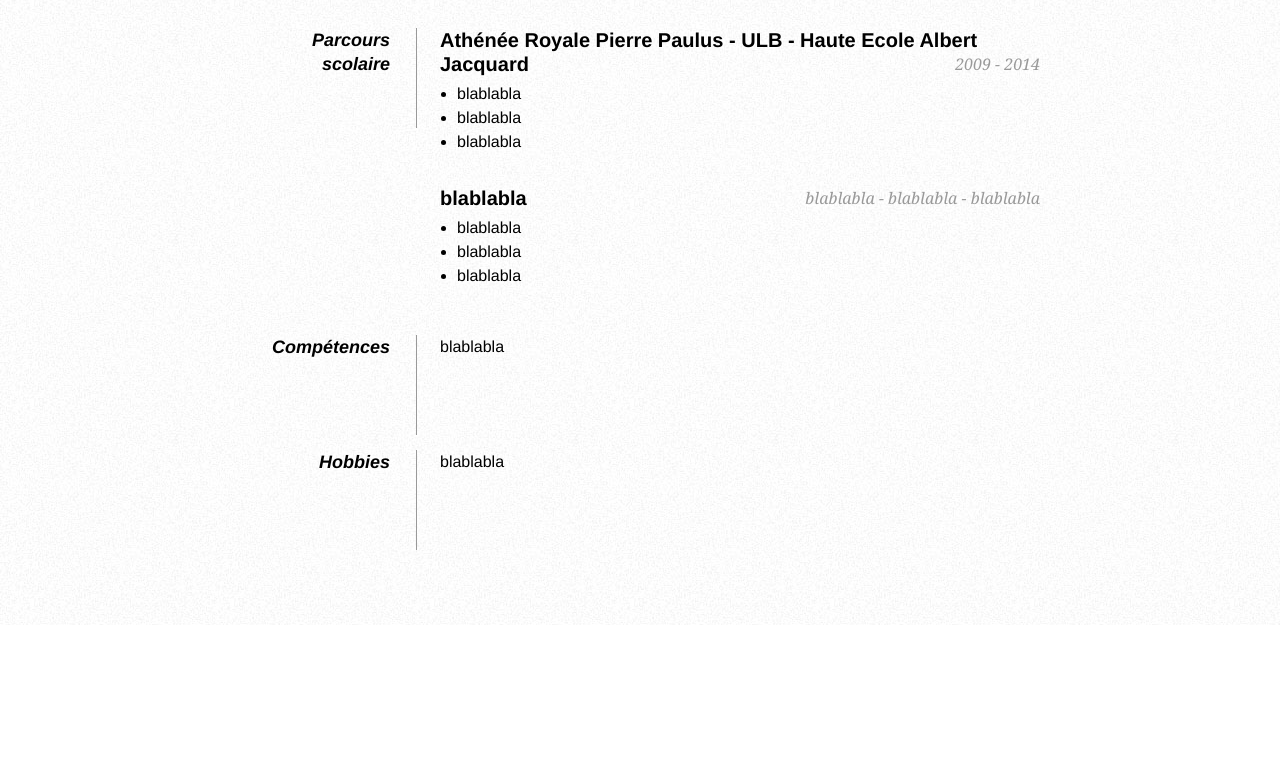
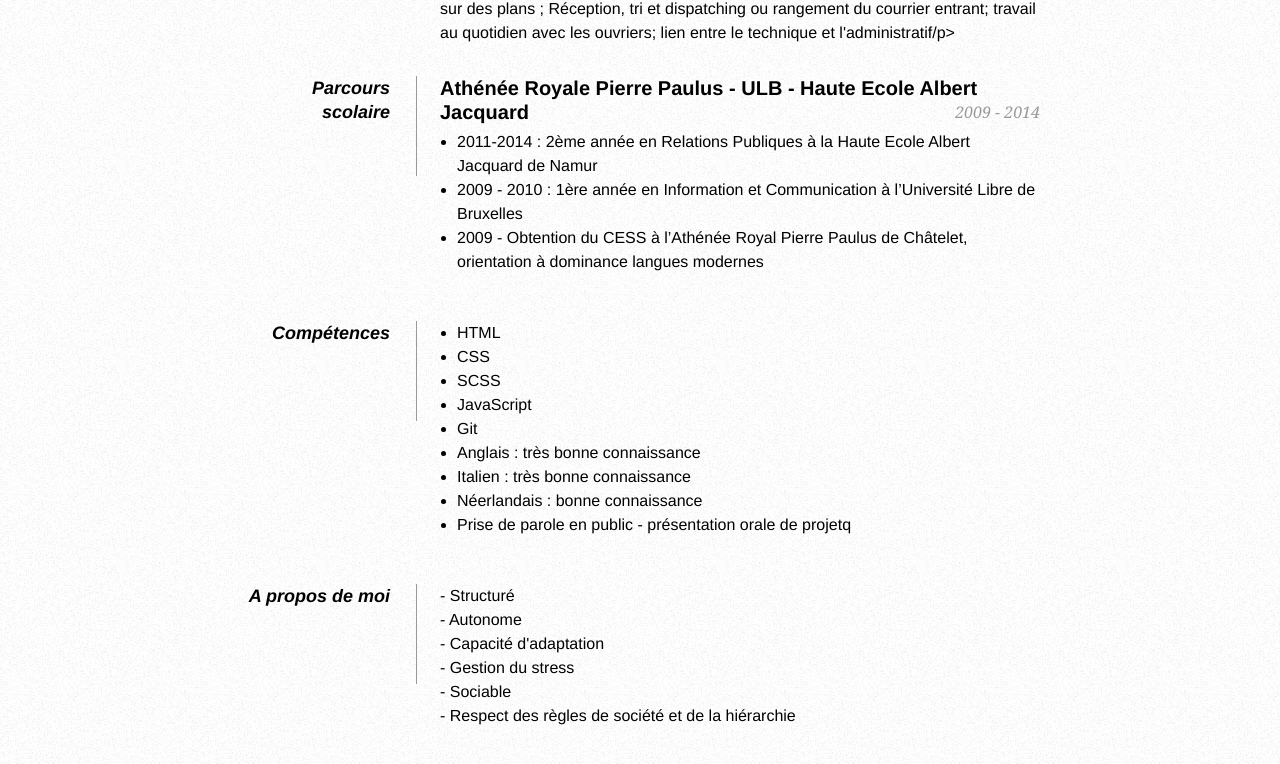
Before and after one commit to jeremycreola/CV, a plain HTML site: page index.html in a window 1280 px wide. Shown: the part 1002-1766 px from the top of the page. Before the commit the page ends 1627 px from the top, so only its background shows below. Drawn offline with Linux system fonts and the light colour scheme.

Commit message:
Finalisation CV

```diff
--- a/index.html
+++ b/index.html
@@ -21,7 +21,9 @@
 
       <p>
         Téléphone: <span class="tel">0495/61.85.86</span><br />
-        Email: <a class="email" href="mailto:greatoldone@lovecraft.com">jeremy.creola@gmail.com</a>
+        Email: <a class="email" href="mailto:jeremy.creola@gmail.com">jeremy.creola@gmail.com</a><br />
+        LinkedIn : <a href="https://www.linkedin.com/in/jeremy-creola/" target="_blank">Mon LinkedIn</a><br />
+        Github : <a href="https://github.com/jeremycreola" target="_blank">Mon LinkedIn</a>
       </p>
     </div>
 
@@ -83,28 +85,64 @@
         <h2>Athénée Royale Pierre Paulus - ULB - Haute
           Ecole Albert Jacquard <span>2009 - 2014</span></h2>
         <ul>
-          <li>blablabla</li>
-          <li>blablabla</li>
-          <li>blablabla</li>
+          <li>2011-2014 : 2ème année en Relations Publiques à la Haute Ecole
+            Albert Jacquard de Namur</li>
+          <li>2009 - 2010 : 1ère année en Information et Communication à
+            l’Université Libre de Bruxelles</li>
+          <li>2009 - Obtention du CESS à l’Athénée Royal Pierre Paulus de
+            Châtelet, orientation à dominance langues modernes</li>
         </ul>
+      </dd>
+      <dd class="clear"></dd>
 
-        <h2>blablabla <span>blablabla - blablabla - blablabla</span></h2>
+      <dt>Compétences</dt>
+      <dd>
         <ul>
-          <li>blablabla</li>
-          <li>blablabla</li>
-          <li>blablabla</li>
+          <li>
+            HTML
+          </li>
+          <li>
+            CSS
+          </li>
+          <li>
+            SCSS
+          </li>
+          <li>
+            JavaScript
+          </li>
+          <li>
+            Git
+          </li>
+          <li>
+            Anglais : très bonne connaissance
+          </li>
+          <li>
+            Italien : très bonne connaissance
+          </li>
+          <li>
+            Néerlandais : bonne connaissance
+          </li>
+          <li>
+            Prise de parole en public - présentation
+            orale de projetq
+          </li>
         </ul>
       </dd>
 
       <dd class="clear"></dd>
 
-      <dt>Compétences</dt>
-      <dd>blablabla</dd>
-
-      <dd class="clear"></dd>
-
-      <dt>Hobbies</dt>
-      <dd>blablabla</dd>
+      <dt>A propos de moi</dt>
+      <dd>
+        <p>
+          - Structuré<br />
+          - Autonome<br />
+          - Capacité d'adaptation<br />
+          - Gestion du stress<br />
+          - Sociable<br />
+          - Respect des règles de société et de la
+          hiérarchie
+        </p>
+      </dd>
 
       <dd class="clear"></dd>
     </dl>
```
